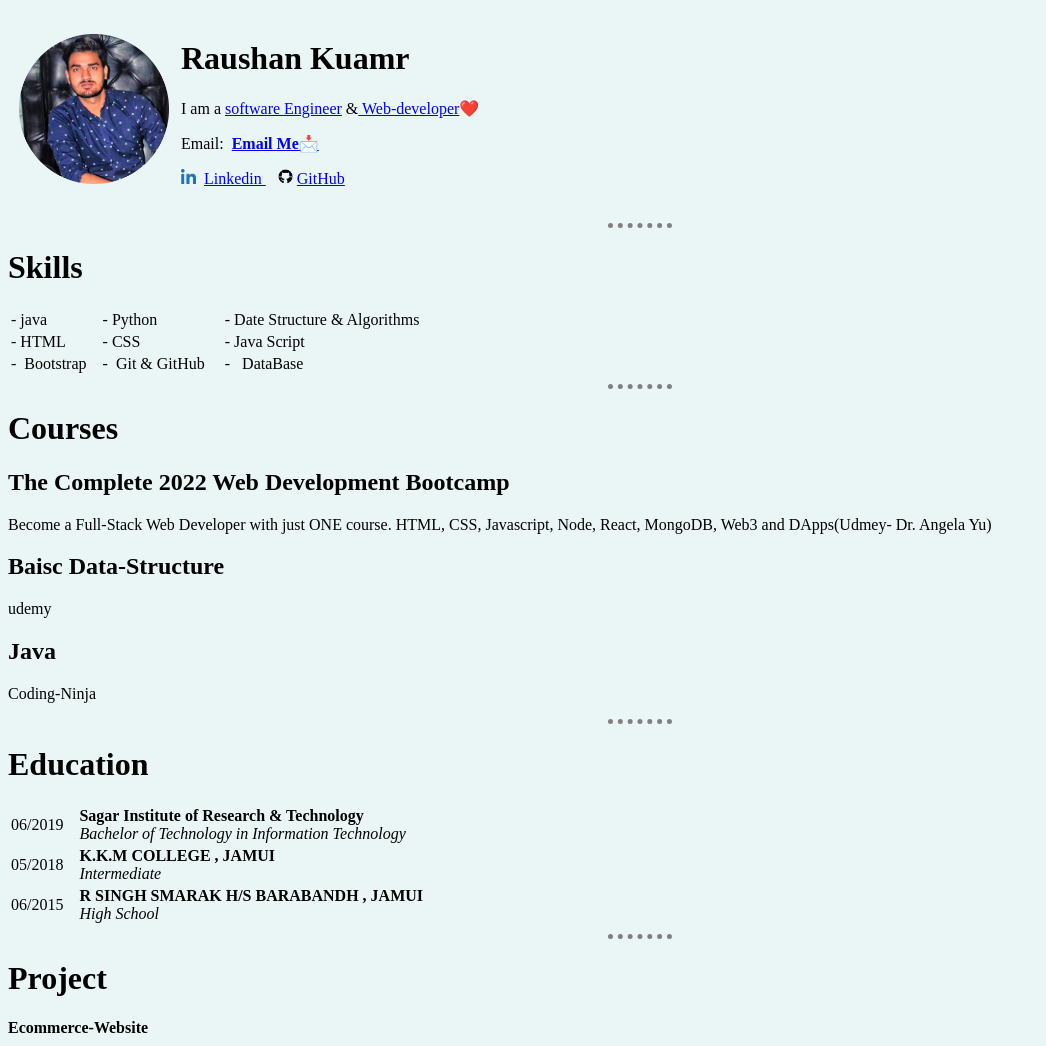
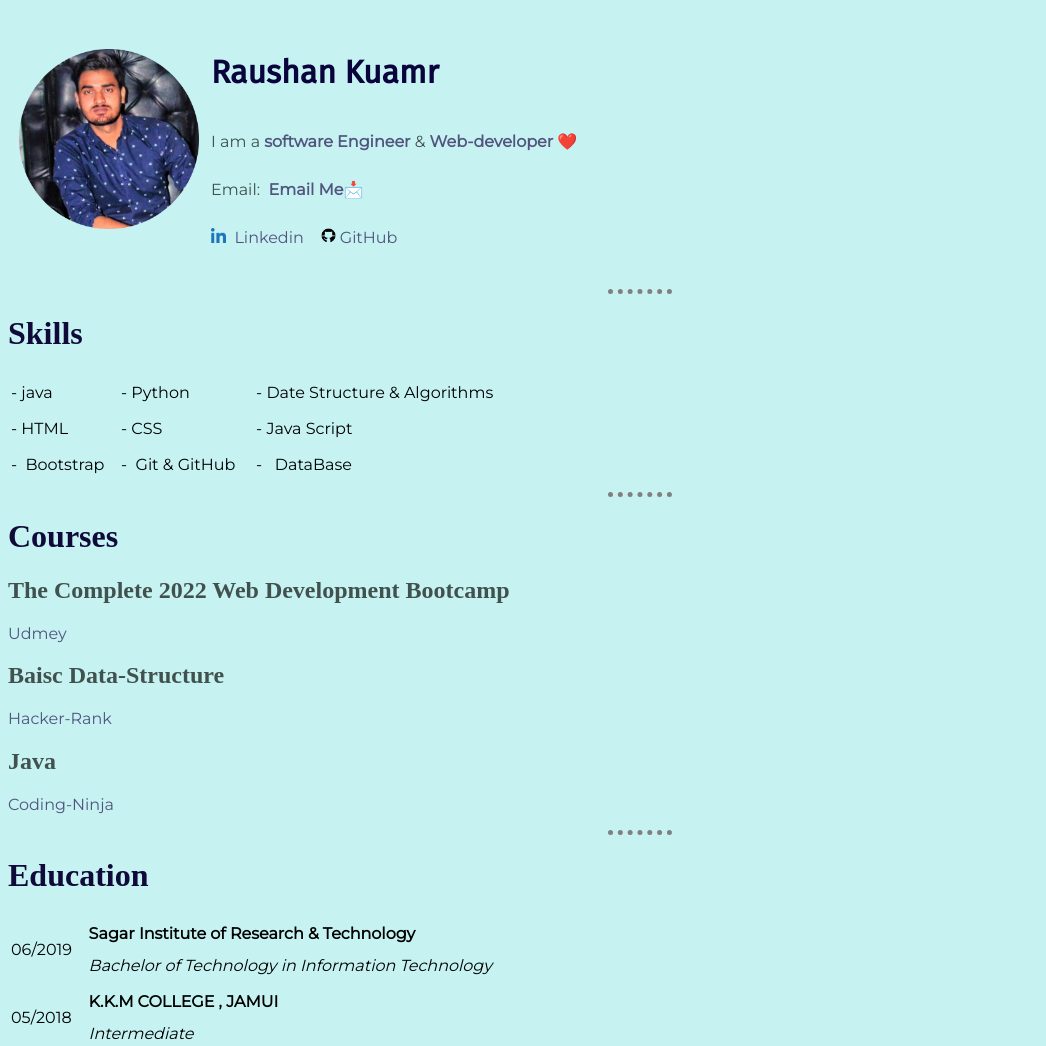
Before and after one commit to raushan8292/bio, a plain HTML site: page index.html in a window 1280 px wide. Shown: the top 1046 px of the page, without its empty margins (0-1046 px from the left). Drawn offline with Linux system fonts and the light colour scheme.

Commit message:
Update index.html

```diff
--- a/index.html
+++ b/index.html
@@ -5,10 +5,17 @@
     <meta http-equiv="X-UA-Compatible" content="IE=edge">
     <meta name="viewport" content="width=device-width, initial-scale=1.0">
     <title>Document</title>
+    <link rel="preconnect" href="https://fonts.googleapis.com">
+    <link rel="preconnect" href="https://fonts.gstatic.com" crossorigin>
+    <link href="https://fonts.googleapis.com/css2?family=Fira+Sans&family=Merriweather&family=Montserrat&family=Sacramento&display=swap" rel="stylesheet">
+
+
 
 <style>
  body{
-   background-color:#EAF6F6 ;
+  background-color: #c6f2f2;
+
+
   }
 
   hr{
@@ -19,6 +26,43 @@
     width: 5%;
   }
 
+  .name{
+    color: #0A043C;
+    font-family: 'Fira Sans', sans-serif;
+  }
+  .web{
+    width: 30%;
+    line-height: normal;
+
+  }
+  p{
+    line-height: 2;
+    font-family: 'Montserrat', sans-serif;
+    color:#40514E
+
+  }
+  a{
+    text-decoration: none;
+    color: #51557E ;
+  }
+
+  a:hover{
+    color: #293462;
+}
+td{
+  line-height: 2;
+    font-family: 'Montserrat', sans-serif;
+
+}
+h1{
+    color: #0f0a39;
+
+
+}
+.course{
+  color: #40514E;
+}
+
 </style>
 
 </head>
@@ -28,9 +72,9 @@
 <table cellspacing = "10">
 
   <tr>
-  <td><img src="image\raushan.png" alt="profile picture"   height="150" > </td>
-      <td><h1>Raushan Kuamr </h1>
-    <p> I am a <a href="https://en.wikipedia.org/wiki/Software_engineering">software Engineer</a> &<a href="https://en.wikipedia.org/wiki/Web_development"> Web-developer</a>❤️</p>
+  <td><img src="image\raushan.png" alt="profile picture"   height="180px" > </td>
+      <td><h1 class="name">Raushan Kuamr </h1>
+    <p> I am a <a href="https://en.wikipedia.org/wiki/Software_engineering"><strong>software Engineer</strong></a> &<a href="https://en.wikipedia.org/wiki/Web_development"><strong> Web-developer </strong> </a>❤️</p>
 
      <p>Email:&nbsp <strong> <a href="mailto:raushanchauhan8292@gmail.com"> Email Me📩</strong> </a></p>
 
@@ -73,14 +117,14 @@
 
 
 <h1><strong>Courses</strong></h1>
- <strong> <h2>The Complete 2022 Web Development Bootcamp </h2> </strong>
- <p>Become a Full-Stack Web Developer with just ONE course. HTML, CSS, Javascript, Node, React, MongoDB, Web3 and DApps(Udmey- Dr. Angela Yu)</p>
+ <strong> <h2 class="course">The Complete 2022 Web Development Bootcamp </h2> </strong>
+ <p class="web"> <a href="https://www.udemy.com/course/the-complete-web-development-bootcamp/">Udmey</a> </p>
 
-<strong> <h2> Baisc Data-Structure </h2> </strong>
-<p>udemy</p>
+<strong> <h2 class="course"> Baisc Data-Structure </h2> </strong>
+<p class="web"> <a href="https://www.hackerrank.com/certificates/3601816104f1">Hacker-Rank</a> </p>
 
-<strong> <h2>Java</h2> </strong>
-<p>Coding-Ninja</p>
+<strong> <h2 class="course" >Java</h2> </strong>
+<p class="web" ><a href="https://files.codingninjas.in/certificate23809561486d0a979fd3d372c0bb173c950d068.pdf"> Coding-Ninja</a></p>
 
 <hr>
 <strong> <h1>Education</h1> </strong>
@@ -109,7 +153,7 @@
 
 <p> <strong>Ecommerce-Website </strong></p>
 <p> <strong>Cv-Maker</strong> </p>
-<p> <strong>Instagram-Web-Cloan </strong> </p>
+<p> <strong>Instagram Web Clone </strong> </p>
 
 
 
```
